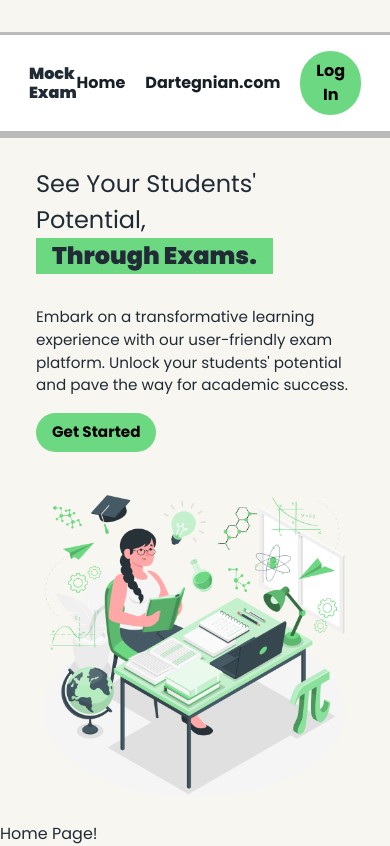
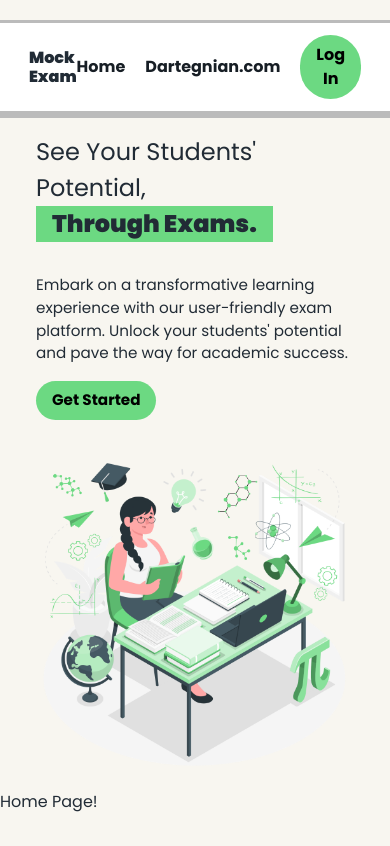
Before and after one commit to Dartegnian/mock-quiz-app, an Angular app: page / in a window 390 px wide. Shown: the top 846 px of the page. Built offline with nearby package versions, Linux system fonts and the light colour scheme.

Commit message:
Responsive styles for navbar

```diff
--- a/src/app/components/nav-bar/nav-bar.component.scss
+++ b/src/app/components/nav-bar/nav-bar.component.scss
@@ -1,8 +1,22 @@
+@import "global";
+
 :host {
 	display: flex;
 	justify-content: center;
 	align-items: center;
 	margin: 2rem 5rem;
+
+	@include media-breakpoint-down(xl) {
+		margin: 2rem 4rem;
+	}
+
+	@include media-breakpoint-down(lg) {
+		margin: 1.5rem 2.5rem;
+	}
+
+	@include media-breakpoint-down(md) {
+		margin: 1.25rem 2.25rem;
+	}
 }
 
 .navbar {
@@ -15,6 +29,14 @@
 	flex-grow: 1;
 	align-items: center;
 	justify-content: space-between;
+
+	@include media-breakpoint-down(lg) {
+		padding: 1rem 2.5rem;
+	}
+
+	@include media-breakpoint-down(md) {
+		padding: 0.75rem 2rem;
+	}
 
 	&__site-name {
 		font-size: 1rem;
```
